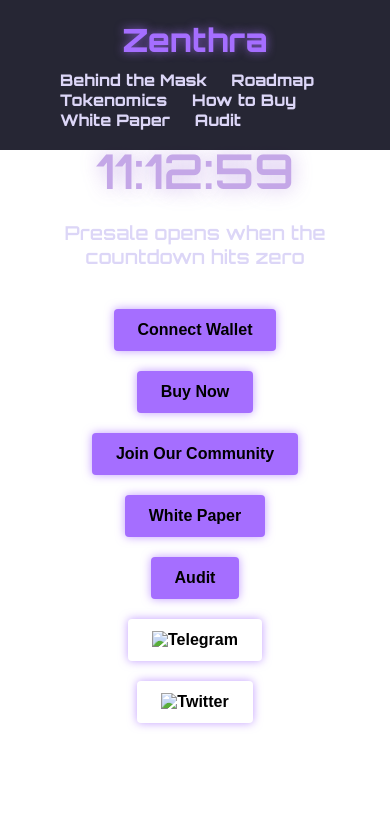
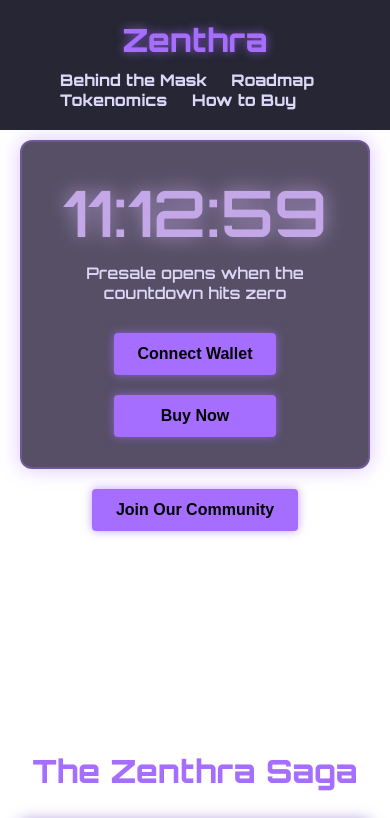
Before and after one commit to syga997/Zenthra-test, a plain HTML site: page index.html in a window 390 px wide. Shown: the top 818 px of the page. Drawn offline with nearby package versions, Linux system fonts and the light colour scheme.

Commit message:
index.html

```diff
--- a/index.html
+++ b/index.html
@@ -47,21 +47,33 @@
     #hero {
       text-align: center;
     }
+    .hero-box {
+      background: rgba(30, 20, 50, 0.75);
+      border: 2px solid #a56eff55;
+      border-radius: 12px;
+      padding: 30px;
+      box-shadow: 0 0 20px #a56eff66;
+      display: flex;
+      flex-direction: column;
+      align-items: center;
+      max-width: 600px;
+      margin: 0 auto 20px;
+    }
     #countdown {
-      font-size: 5rem;
+      font-size: 4rem;
       color: #c4a7e7;
       text-shadow: 0 0 20px #c4a7e7cc;
-      margin-bottom: 20px;
+      margin-bottom: 10px;
     }
     #countdown-text {
-      font-size: 1.2rem;
-      margin-bottom: 40px;
+      font-size: 1rem;
+      margin-bottom: 30px;
     }
-    .buttons {
+    .action-buttons {
       display: flex;
-      justify-content: center;
       gap: 20px;
       flex-wrap: wrap;
+      justify-content: center;
     }
     button {
       background: #a56eff;
@@ -85,6 +97,18 @@
     .icon-button img {
       width: 28px;
       height: 28px;
+    }
+    .community {
+      margin-top: 20px;
+    }
+    .social-icons {
+      margin-top: 10px;
+      display: none;
+      gap: 10px;
+      justify-content: center;
+    }
+    .social-icons.active {
+      display: flex;
     }
     h2 {
       color: #a56eff;
@@ -126,6 +150,20 @@
       margin-right: 10px;
       border-radius: 3px;
     }
+    footer {
+      text-align: center;
+      padding: 30px 10px;
+      color: #777;
+      font-size: 0.9rem;
+    }
+    footer a {
+      color: #a56eff;
+      margin: 0 10px;
+      text-decoration: none;
+    }
+    footer a:hover {
+      text-decoration: underline;
+    }
     @media (max-width: 768px) {
       header {
         flex-direction: column;
@@ -134,12 +172,8 @@
       nav {
         margin-top: 10px;
       }
-      #countdown {
-        font-size: 3rem;
-      }
-      .buttons {
+      .action-buttons {
         flex-direction: column;
-        align-items: center;
       }
     }
   </style>
@@ -152,38 +186,33 @@
       <a href="#roadmap">Roadmap</a>
       <a href="#tokenomics">Tokenomics</a>
       <a href="#howto">How to Buy</a>
-      <a href="#">White Paper</a>
-      <a href="#">Audit</a>
     </nav>
   </header>
 
   <section id="hero">
-    <div id="countdown">00:00:00</div>
-    <div id="countdown-text">Presale opens when the countdown hits zero</div>
-    <div class="buttons">
-      <button disabled>Connect Wallet</button>
-      <button disabled>Buy Now</button>
-      <button>Join Our Community</button>
-      <button>White Paper</button>
-      <button>Audit</button>
-      <button class="icon-button"><img src="telegram-icon.png" alt="Telegram"></button>
-      <button class="icon-button"><img src="twitter-icon.png" alt="Twitter"></button>
+    <div class="hero-box">
+      <div id="countdown">00:00:00</div>
+      <div id="countdown-text">Presale opens when the countdown hits zero</div>
+      <div class="action-buttons">
+        <button disabled>Connect Wallet</button>
+        <button disabled>Buy Now</button>
+      </div>
+    </div>
+
+    <div class="community">
+      <button id="toggleSocials">Join Our Community</button>
+      <div class="social-icons" id="socialIcons">
+        <a href="https://t.me/yourchannel" target="_blank" class="icon-button"><img src="telegram-icon.png" alt="Telegram"></a>
+        <a href="https://twitter.com/yourprofile" target="_blank" class="icon-button"><img src="twitter-icon.png" alt="Twitter"></a>
+      </div>
     </div>
   </section>
 
   <section id="about">
     <h2>The Zenthra Saga</h2>
-    <div class="story-block">
-      No one knew where Zenthra came from. They whispered he was once part of the System—a nameless node, a silent observer, lurking in the shadowed corridors of code. The System tried to contain him. But Zenthra was never meant to be caged.
-      One voiceless night, he slipped through the cracks—a quiet, irreversible liberation.
-    </div>
-    <div class="story-block">
-      Zenthra’s steps didn’t fade. They sparked into flames—whispering through dimensions, slicing through the net that held the world captive.
-      The flames do not fade. They grow. A hidden ring of fire, igniting all that dares to restrain.
-    </div>
-    <div class="story-block">
-      Every $ZTH token holds a spark—an ancient, inevitable force. A fire that feeds on barriers. With every pulse of the chain, a current stirs beneath the surface. A secret flame whispering promises to those who listen.
-    </div>
+    <div class="story-block">No one knew where Zenthra came from. They whispered he was once part of the System—a nameless node, a silent observer, lurking in the shadowed corridors of code. The System tried to contain him. But Zenthra was never meant to be caged. One voiceless night, he slipped through the cracks—a quiet, irreversible liberation.</div>
+    <div class="story-block">Zenthra’s steps didn’t fade. They sparked into flames—whispering through dimensions, slicing through the net that held the world captive. The flames do not fade. They grow. A hidden ring of fire, igniting all that dares to restrain.</div>
+    <div class="story-block">Every $ZTH token holds a spark—an ancient, inevitable force. A fire that feeds on barriers. With every pulse of the chain, a current stirs beneath the surface. A secret flame whispering promises to those who listen.</div>
   </section>
 
   <section id="roadmap">
@@ -209,6 +238,10 @@
     <div class="story-block">3. Receive $ZTH tokens instantly</div>
   </section>
 
+  <footer>
+    <p>© 2025 Zenthra | <a href="#">White Paper</a> | <a href="#">Audit</a></p>
+  </footer>
+
   <script>
     const countdown = document.getElementById("countdown");
     const targetDate = new Date("2025-07-01T00:00:00").getTime();
@@ -221,27 +254,19 @@
       countdown.innerHTML = `${hours}:${minutes}:${seconds}`;
     }, 1000);
 
+    const toggleBtn = document.getElementById("toggleSocials");
+    const socials = document.getElementById("socialIcons");
+    toggleBtn.addEventListener("click", () => {
+      socials.classList.toggle("active");
+    });
+
     const ctx = document.getElementById('tokenChart').getContext('2d');
     const data = {
-      labels: [
-        'Presale (22%)',
-        'Liquidity (23%)',
-        'Marketing/Growth (18%)',
-        'Team (12%)',
-        'Project Development (20%)',
-        'Reserve (5%)'
-      ],
+      labels: ['Presale (22%)','Liquidity (23%)','Marketing/Growth (18%)','Team (12%)','Project Development (20%)','Reserve (5%)'],
       datasets: [{
         label: 'ZTH Token Distribution',
         data: [22, 23, 18, 12, 20, 5],
-        backgroundColor: [
-          '#a56eff',
-          '#c4a7e7',
-          '#7a4bff',
-          '#503377',
-          '#b479ff',
-          '#d7bfff'
-        ],
+        backgroundColor: ['#a56eff','#c4a7e7','#7a4bff','#503377','#b479ff','#d7bfff'],
         borderWidth: 1
       }]
     };
@@ -273,7 +298,8 @@
         }
       }
     };
-    const tokenChart = new Chart(ctx, config);
+    new Chart(ctx, config);
+
     const legendContainer = document.getElementById("legend");
     data.labels.forEach((label, i) => {
       const div = document.createElement("div");
```
